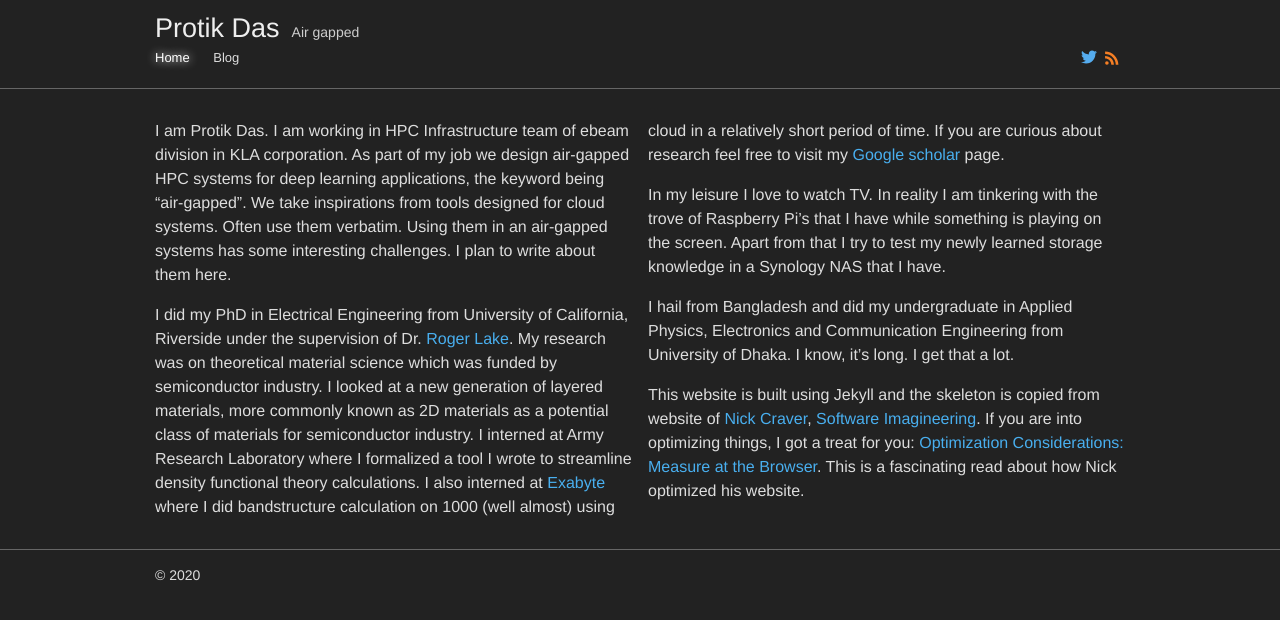
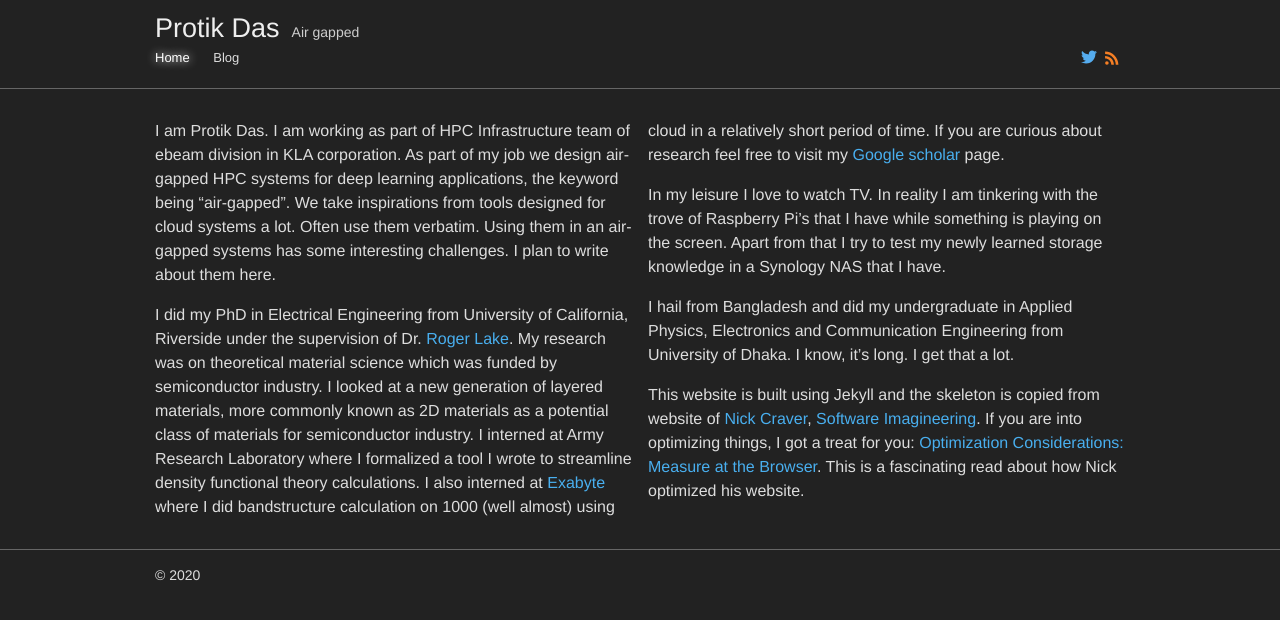
Before and after one commit to protik77/protik77.github.io, a Jekyll site: the page built from index.html, in a window 1280 px wide. Shown: the top 620 px of the page. Built offline with Jekyll 4.4.1, drawn with Linux system fonts in a browser that asks for light colours.

Commit message:
update content

```diff
--- a/_includes/about.md
+++ b/_includes/about.md
@@ -1,4 +1,4 @@
-I am Protik Das. I am working in HPC Infrastructure team of ebeam division in KLA corporation. As part of my job we design air-gapped HPC systems for deep learning applications, the keyword being "air-gapped". We take inspirations from tools designed for cloud systems. Often use them verbatim. Using them in an air-gapped systems has some interesting challenges. I plan to write about them here.
+I am Protik Das. I am working as part of HPC Infrastructure team of ebeam division in KLA corporation. As part of my job we design air-gapped HPC systems for deep learning applications, the keyword being "air-gapped". We take inspirations from tools designed for cloud systems a lot. Often use them verbatim. Using them in an air-gapped systems has some interesting challenges. I plan to write about them here.
 
 I did my PhD in Electrical Engineering from University of California, Riverside under the supervision of Dr. [Roger Lake](https://intra.ece.ucr.edu/~rlake/). My research was on theoretical material science which was funded by semiconductor industry. I looked at a new generation of layered materials, more commonly known as 2D materials as a potential class of materials for semiconductor industry. I interned at Army Research Laboratory where I formalized a tool I wrote to streamline density functional theory calculations. I also interned at [Exabyte](https://exabyte.io/) where I did bandstructure calculation on 1000 (well almost) using cloud in a relatively short period of time. If you are curious about research feel free to visit my [Google scholar](https://scholar.google.com/citations?user=RcgIf7MAAAAJ&hl=en) page.
 
```
